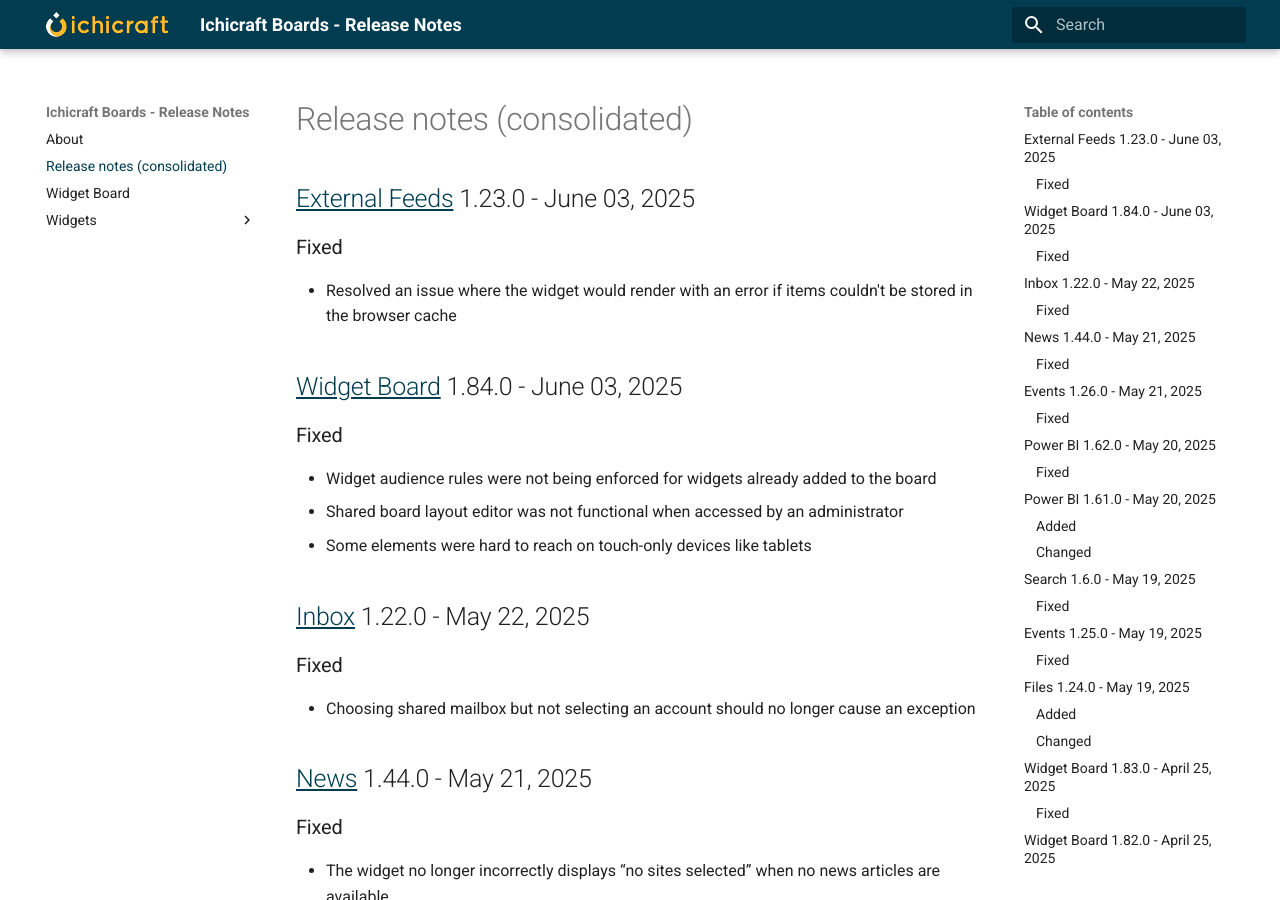
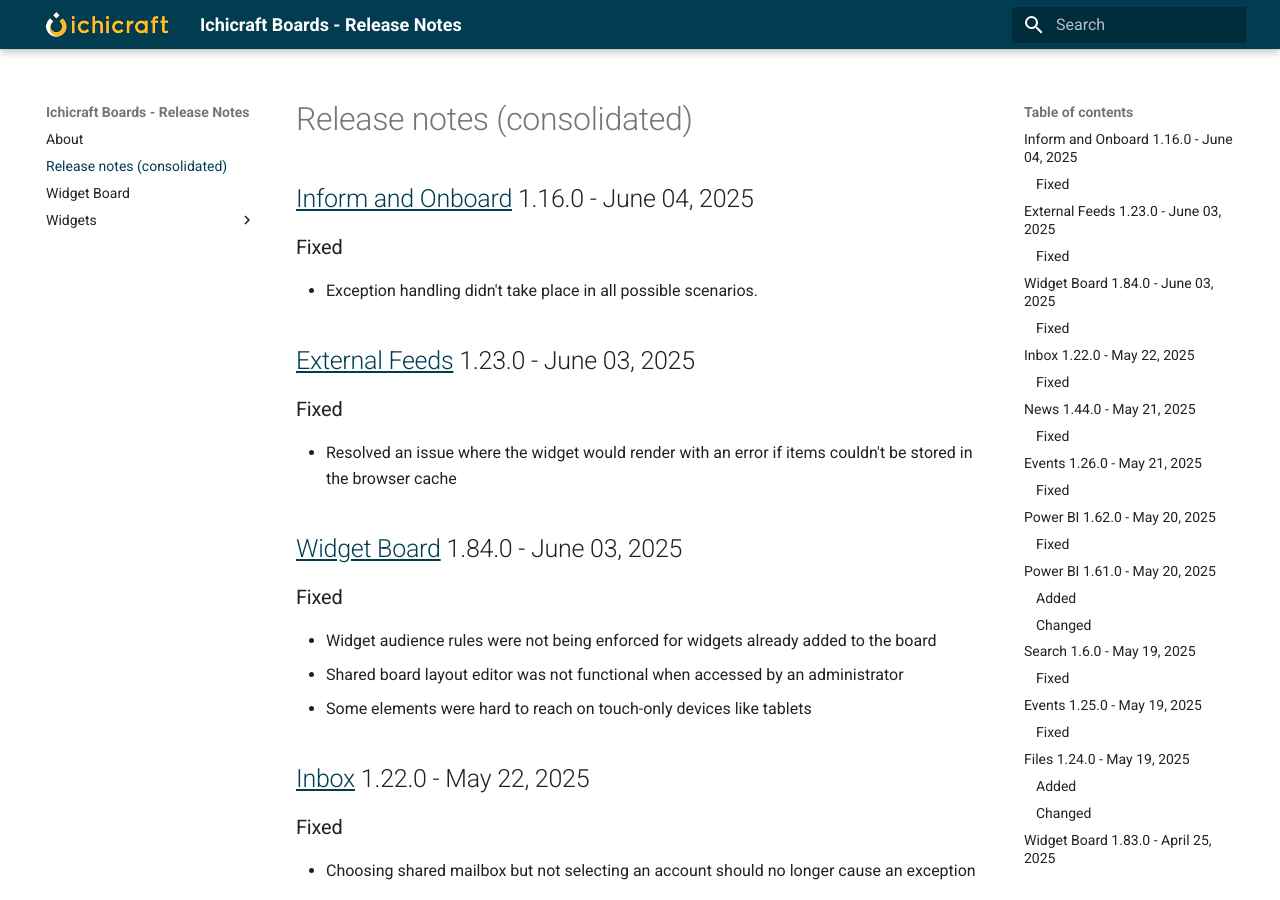
Before and after one commit to ichicraft/widgets-docs, an MkDocs documentation site: the page built from docs/Release-notes-(consolidated).md, in a window 1280 px wide and 900 px high. Built offline with MkDocs 1.6.1 and Material for MkDocs 9.7.7, drawn with Linux system fonts in a browser that asks for light colours.

Commit message:
Release notes updated by BuildService

```diff
--- a/docs/Release-notes-(consolidated).md
+++ b/docs/Release-notes-(consolidated).md
@@ -1,3 +1,8 @@
+## [Inform and Onboard](./Widgets/Inform and Onboard.md) 1.16.0 - June 04, 2025
+
+### Fixed
+- Exception handling didn&#x27;t take place in all possible scenarios.
+
 ## [External Feeds](./Widgets/External Feeds.md) 1.23.0 - June 03, 2025
 
 ### Fixed
```
Also changed, not shown: docs/Widgets/Inform and Onboard.md (+5 -0 lines).
